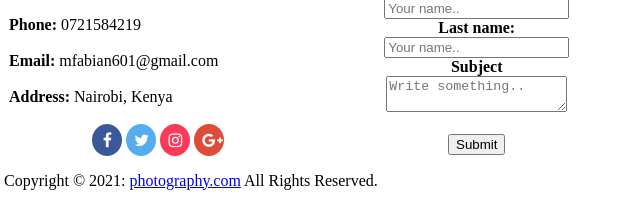
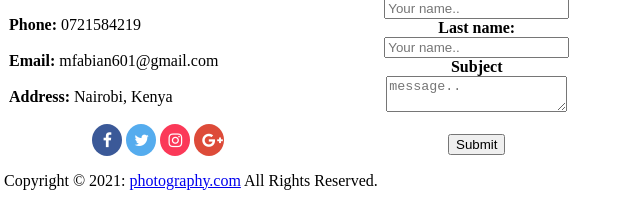
Before and after one commit to FabianMatata/Photograpy-Website, a plain HTML site: page index.html in a window 1280 px wide. Shown: the part 3575-3778 px from the top of the page, 4-644 px from the left. Drawn offline with Linux system fonts and the light colour scheme.

Commit message:
add line in index.html

```diff
--- a/index.html
+++ b/index.html
@@ -195,7 +195,7 @@
                         <br>
                         <label for="subject"><strong>Subject</strong></label>
                         <br>
-                        <textarea id="subject" name="subject" placeholder="Write something.." rows="" cols=""></textarea>
+                        <textarea id="subject" name="subject" placeholder="message.." rows="" cols=""></textarea>
                         <br><br>
                         <input type="submit" value="Submit">
                       </form>
```
